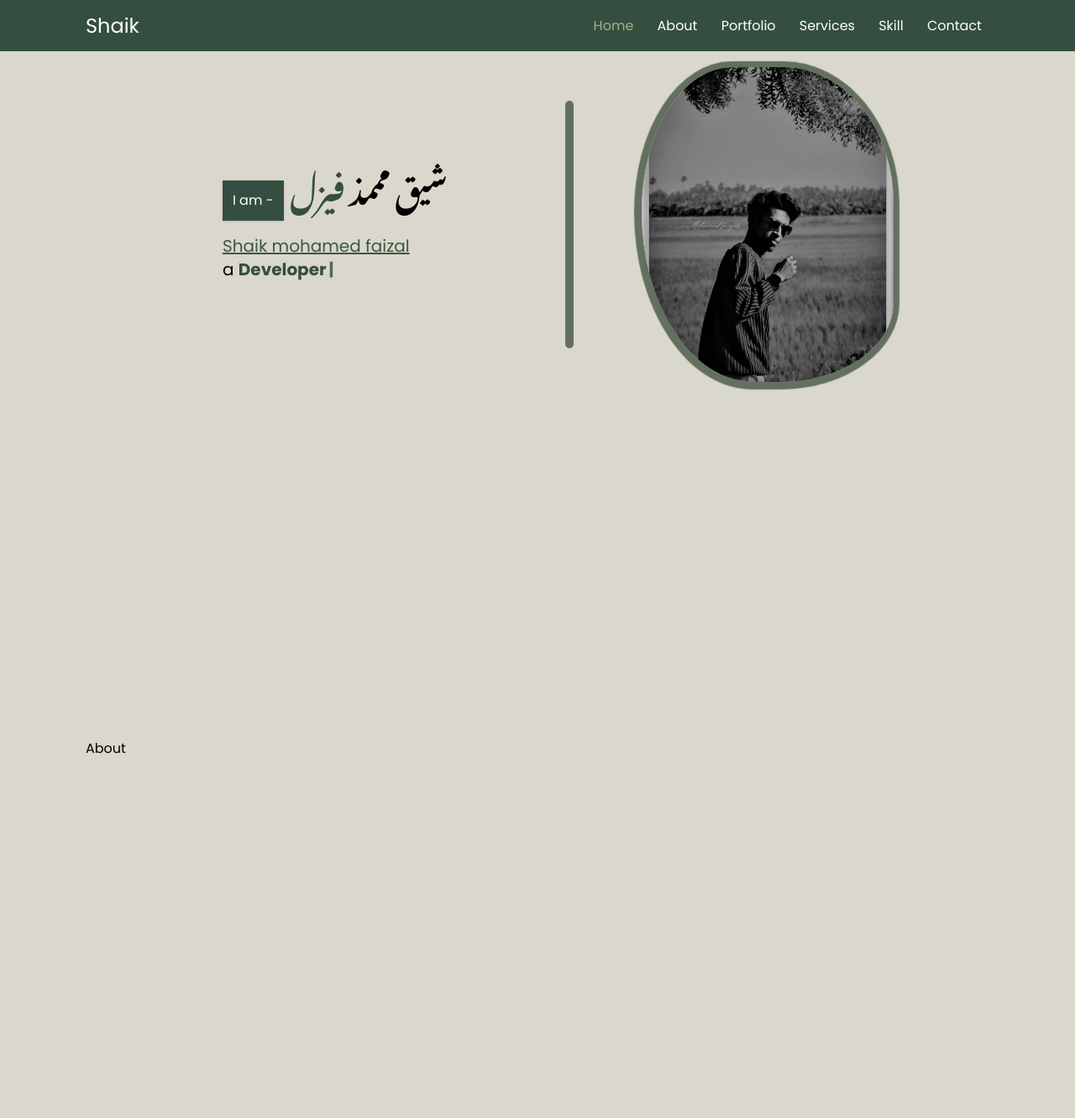
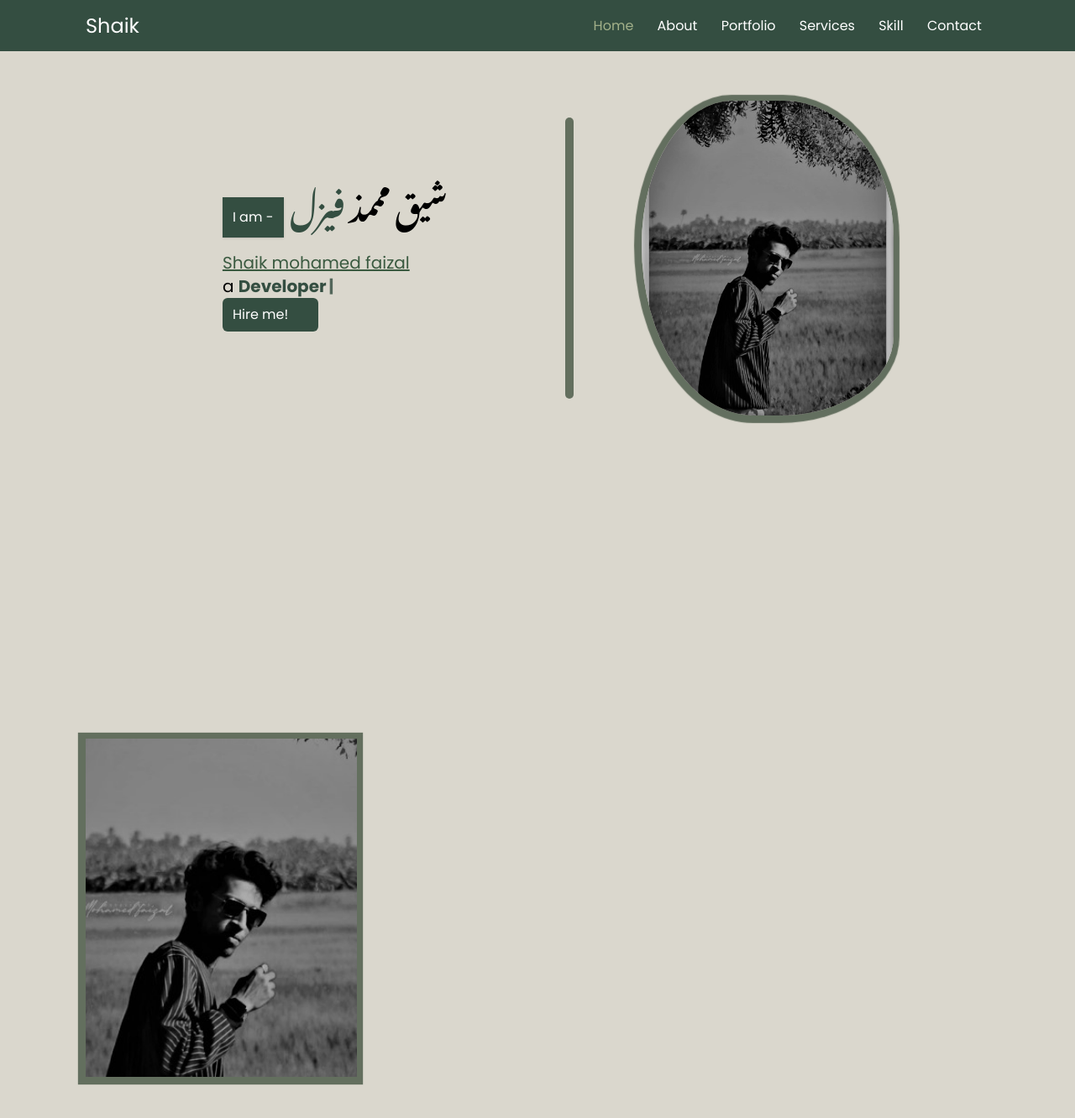
Before and after one commit to im-Shaik/my-portfolio, a React (Create React App) app: page / in a window 1280 px wide. Shown: the top 1332 px of the page at 84% size. Built offline with nearby package versions, Linux system fonts and the light colour scheme; some icons are missing; a web font is replaced by a local one.

Commit message:
added about jsx and, add button for hire me

```diff
--- a/src/components/About.jsx
+++ b/src/components/About.jsx
@@ -1,11 +1,17 @@
 import React from "react";
 import "../css/about.css";
+import hero from "../assets/hero.jpg";
 
 const About = () => {
   return (
     <section id="about" className="h-screen py-20">
       <div className="container mx-auto md:p-0 lg:px-3 max-w-[1100px]">
-        <h1>About</h1>
+        <div className="about-card w-full">
+          <div className="col-1">
+            <img src={hero} alt="" />
+          </div>
+          <div className="col-2"></div>
+        </div>
       </div>
     </section>
   );
--- a/src/components/Banner.jsx
+++ b/src/components/Banner.jsx
@@ -7,7 +7,7 @@ const Banner = () => {
   return (
     <section className="banner h-screen py-20" id="home">
       <div className="container mx-auto md:p-0 lg:px-3 max-w-[1100px]">
-        <div className="relative w-full flex justify-between items-center px-10">
+        <div className="mt-10 relative w-full flex justify-between items-center px-10">
           <div className="flex flex-col gap-3 social md:ml-3 text-xl ">
             <a href="">
               <box-icon
@@ -31,7 +31,8 @@ const Banner = () => {
               ></box-icon>
             </a>
           </div>
-          <div className="w-full text-center md:text-left p-5 md:p-20 name md:w-[50%] ">
+          <form className="w-full text-center md:text-left p-5 md:p-20 name md:w-[50%]">
+            <div>
               <div className="p-1 inline-block mr-2 shadow bg-primary md:p-3 text-white">
                 I am -
               </div>
@@ -57,7 +58,12 @@ const Banner = () => {
                   />
                 </span>
               </h2>
+              <button className="btn rounded-md flex justify-between gap-2 items-center bg-primary text-white px-3 py-2">
+                Hire me!
+                <i class="uil uil-message"></i>
+              </button>
             </div>
+          </form>
           <div className="object w-[45%] ">
             <img src={hero} className="shadow-md" alt="hero.jpg" />
           </div>
--- a/src/css/about.css
+++ b/src/css/about.css
@@ -1,3 +1,16 @@
-.about {
-  height: 100vh;
+.about-card {
+  display: flex;
+  justify-content: space-between;
 }
+
+.about-card .col-1 {
+  width: 30%;
+  overflow: hidden;
+  box-shadow: #0b220d92 -1px 1px 1px 8px;
+}
+
+.about-card .col-1 img {
+  width: 100%;
+  transform: scale(1.7);
+  background-size: cover;
+}
```
Lines whose indentation alone changed are shown as unchanged.
